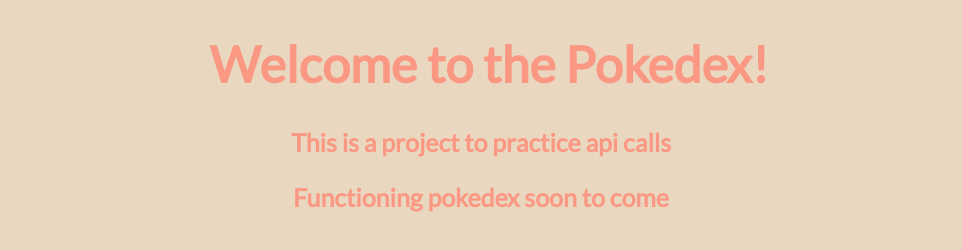
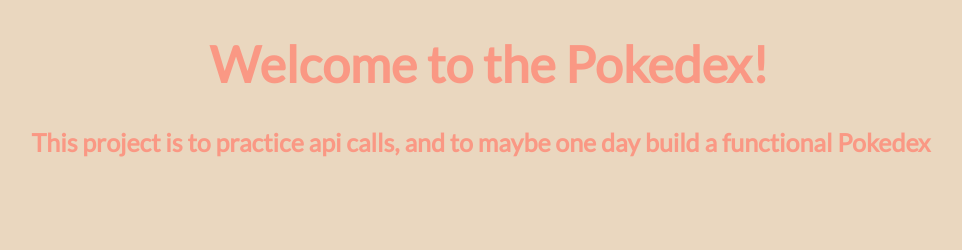
Before and after one commit to MikeCatrone/PokeApi, a plain HTML site: page index.html in a window 1280 px wide. Shown: the whole page, without its empty margins (159-1121 px from the left). Drawn offline with Linux system fonts and the light colour scheme; no server answers.

Commit message:
Update index.html

```diff
--- a/index.html
+++ b/index.html
@@ -20,8 +20,8 @@
 
         <div class = "container">
             <h1>Welcome to the Pokedex!</h1>
-            <h3>This is a project to practice api calls</h3>
-            <h3>Functioning pokedex soon to come</h3>
+            <h3>This project is to practice api calls, and to maybe one day build a functional Pokedex</h3>
+
         </div>
 
 
```
